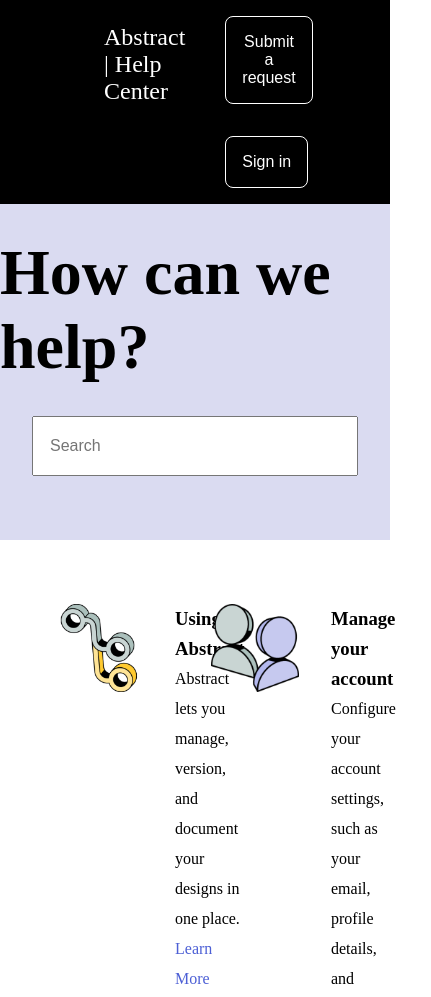
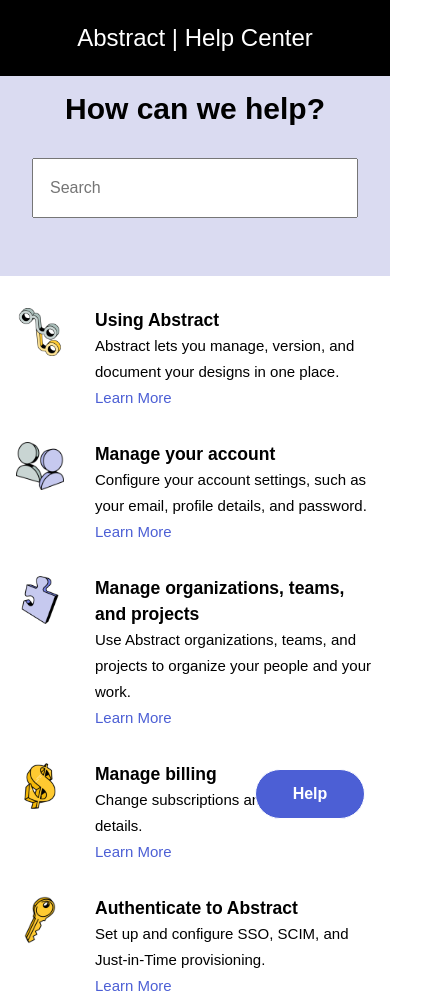
Before and after one commit to muralielavarthi/Fully-Responsive-Static-Website, a plain HTML site: page index.html in a window 390 px wide. Shown: the top 997 px of the page, 431 px wide, since content can reach past the window. Drawn offline with Linux system fonts and the light colour scheme.

Commit message:
Add files via upload

```diff
--- a/index.html
+++ b/index.html
@@ -116,6 +116,9 @@
         <a href="#" class="fl">Careers</a>
         <a href="#" class="fl">Legal</a>
       </div>
+      <div class="ft-col">
+        <button class="help-btn">Help</button>
+      </div>
     </div>
   </body>
 </html>
--- a/style.css
+++ b/style.css
@@ -3,10 +3,15 @@
   box-sizing: border-box;
   margin: 0px;
 }
+body {
+  font-family: "GT America Standard", sans-serif;
+}
 
 /* Navigation Bar Styles */
 .nav-container {
   background-color: black;
+  position: sticky;
+  top: 0px;
 }
 .navbar {
   display: flex;
@@ -55,7 +60,7 @@
 .search-box-heading {
   display: flex;
   justify-content: center;
-  font-size: 2em;
+  font-size: 1.5em;
   font-weight: 100px;
 }
 .search-box {
@@ -71,32 +76,31 @@
 }
 
 /* Image Cards Styles */
-.cards-container{
+.cards-container {
   display: flex;
   justify-content: center;
   margin-top: 3em;
   margin-bottom: 3em;
   flex-wrap: wrap;
-
 }
-.img-cards{
+.img-cards {
   display: flex;
   width: 40%;
 }
-.card-img{
-    max-width: 120px;
-    max-height: 120px;
+.card-img {
+  max-width: 110px;
+  max-height: 110px;
   padding: 1em;
 }
-.card-text{
+.card-text {
   padding: 1em;
   line-height: 30px;
 }
-.card-link{
+.card-link {
   text-decoration: none;
-    color: #4C5FD5;
+  color: #4c5fd5;
 }
-.card-link:hover{
+.card-link:hover {
   text-decoration: underline;
 }
 /* Footer Styles */
@@ -112,13 +116,14 @@
   display: flex;
   flex-direction: column;
   line-height: 25px;
-  justify-content: space-evenly;
 }
 .ft-col h2 {
   color: white;
   padding-bottom: 0.5em;
-  font-size: 1.5em;
+  font-size: 1em;
+  text-decoration: underline;
 }
+
 .fl {
   text-decoration: none;
   color: white;
@@ -127,3 +132,76 @@
 .fl:hover {
   text-decoration: underline;
 }
+.help-btn {
+  background-color: #4c5fd5;
+  color: white;
+  font-size: 1em;
+  border: 1px solid white;
+  border-radius: 30px;
+  color: white;
+  min-height: 50px;
+  width: 110px;
+  padding-left: 1em;
+  padding-right: 1em;
+  font-size: 1em;
+  cursor: pointer;
+  font-weight: bold;
+  position: fixed;
+  right: 25px;
+  bottom: 25px;
+}
+
+@media screen and (max-width: 900px) {
+  .img-cards {
+    display: unset;
+  }
+  .cards-container{
+    margin-top: 1em;
+    margin-bottom: 1em;
+  }
+}
+@media screen and (max-width: 750px) {
+  .navbar{
+    justify-content: center;
+  }
+  .navbar-buttons {
+    display: none;
+  }
+  .card-img{
+    max-width:100px;
+    max-height:100px;
+  }
+  .search-box-heading{
+    font-size: 1em;
+  }
+  .navbar{
+    margin-left: unset;
+  }
+  .search-box-container{
+    padding-top: 1em;
+    padding-bottom: 1em;
+  }
+  .card-text{
+    font-size: 15px;
+    line-height: 26px;
+  }
+  .search-box-heading{
+    font-size: 15px;
+  }
+}
+
+@media screen and (max-width: 600px) {
+  .img-cards{
+    display: flex;
+    width: 100%;
+  }
+  .ft-col{
+    width: 40%;
+    padding-bottom: 2em;
+  }
+  .card-img{
+    max-width:80px;
+    max-height: 80px;
+  }
+
+}
```
Lines whose indentation alone changed are shown as unchanged.
